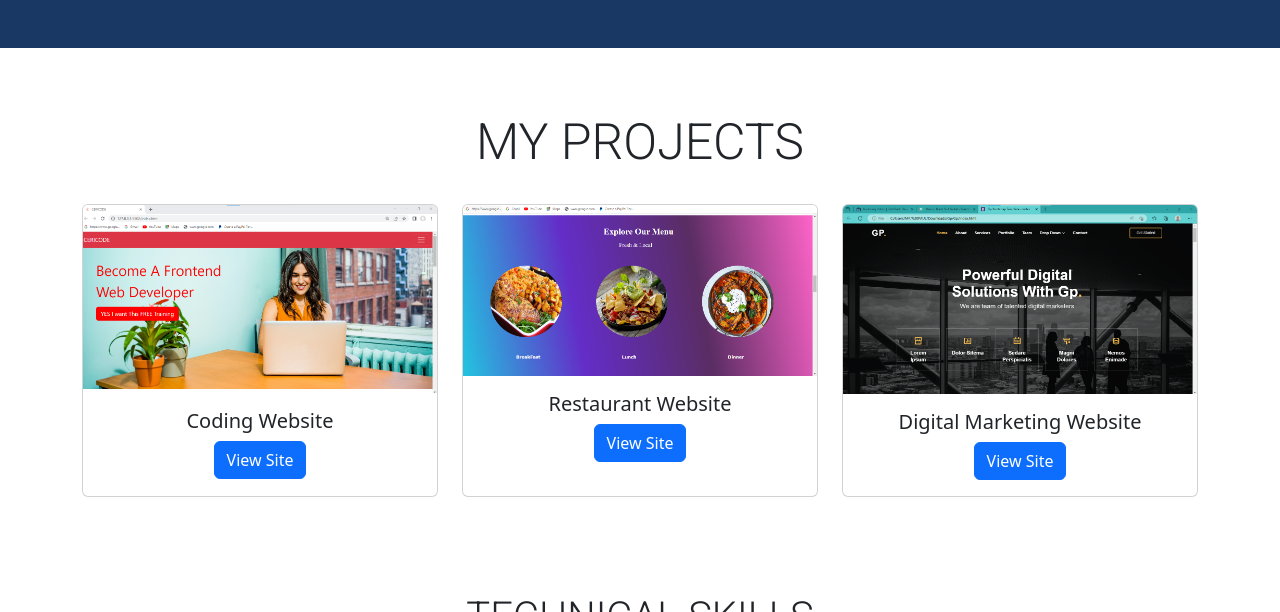
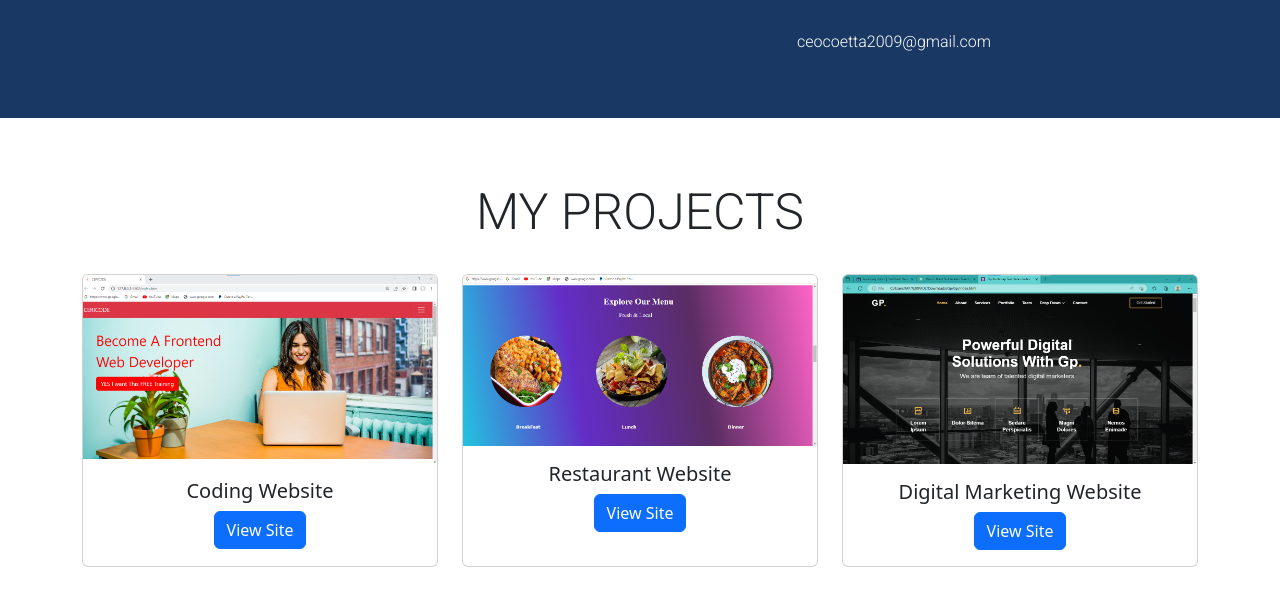
Before and after one commit to ceo09/My-Portfolio, a plain HTML site: page index.html in a window 1280 px wide. Shown: the part 1739-2351 px from the top of the page. Drawn offline with nearby package versions, Linux system fonts and the light colour scheme.

Commit message:
added email

```diff
--- a/index.html
+++ b/index.html
@@ -124,7 +124,8 @@
              <div class="col-md">
                <img class = "img-fluid rounded-circle" src ="./desktop_computer-600x400.jpg" alt="#">
                <p class=" media text-center"><span class="p-3"><a target="_blank" href="https://www.linkedin.com/in/courage-okpa-37666525a/"><i class="bi bi-linkedin"></i></a></span> <span class="p-3"><a target="_blank" href="https://www.youtube.com/channel/UCI4TdfytGdgYrgYA1zuxRhw"><i class="bi bi-youtube"></i></a></span> <span class="p-3"><a target="_blank" href="https://github.com/ceo09"><i class="bi bi-github"></i></a></span></p>
-             </div>
+               <p class=" media text-center">ceocoetta2009@gmail.com</p>
+              </div>
             </div>
           </div>
         </div>
```
